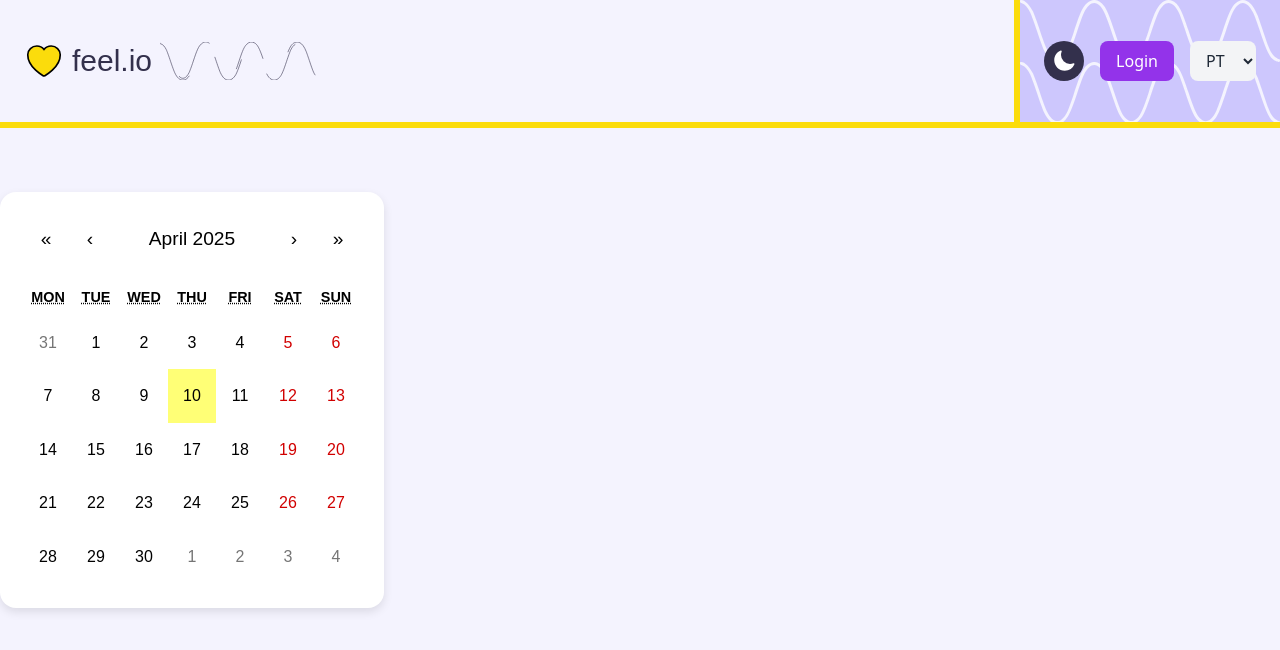
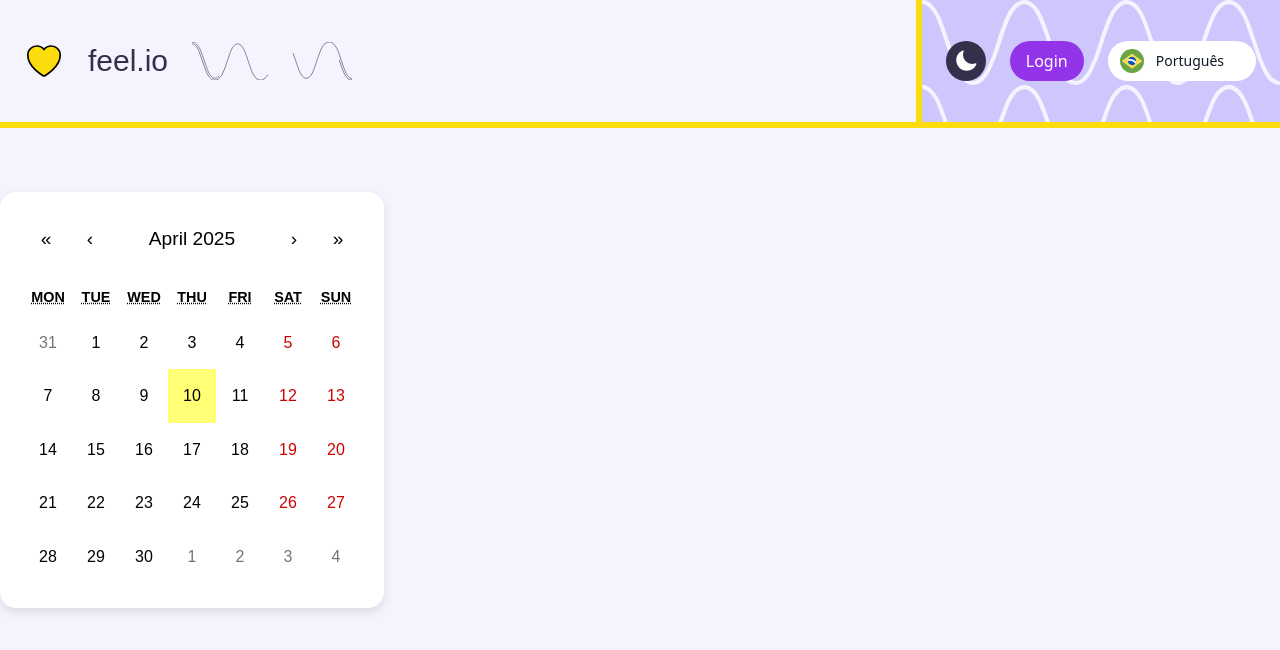
Before and after one commit to heliohachimine/feelio, a React (Vite) app in the folder frontend/: page / in a window 1280 px wide. Shown: the top 650 px of the page. Built offline with nearby package versions, Linux system fonts and the light colour scheme; no server answers.

Commit message:
feat(feel.io): create language selector

```diff
--- a/frontend/src/components/Header.jsx
+++ b/frontend/src/components/Header.jsx
@@ -1,9 +1,9 @@
 import { motion } from "framer-motion";
-import { Link } from "react-router-dom";
 import { useAuth } from "../context/AuthContext";
 
 import { MoonIcon, SunIcon, HeartIcon } from "@heroicons/react/24/solid";
 import WaveIcon from "../assets/waves.svg?react";
+import OptionMenu from "./OptionMenu";
 
 export default function Header({ onClickDarkMode, darkMode }) {
   const { user } = useAuth();
@@ -12,16 +12,16 @@ export default function Header({ onClickDarkMode, darkMode }) {
   return (
     <motion.header className="flex justify-between w-full min-h-[8rem] fixed top-0 border-b-6 border-main-yellow_500 bg-main-purple_100 dark:bg-main-purple_900 dark:border-main-purple_100">
       {/* Ícone à esquerda */}
-      <div className=" flex flex-row items-center gap-2 px-6 sm:pr-0">
+      <div className=" flex flex-row items-center gap-2 px-2 sm:pr-0 sm:gap-6 sm:pl-6">
         <HeartIcon className="w-10 h-10 text-main-yellow_500 stroke-utils-black dark:fill-none dark:stroke-main-yellow_200" />
         <h1 className="text-3xl font-dm text-main-purple_900 dark:text-main-yellow_200">
           feel.io
         </h1>
-        <WaveIcon className="animate-draw w-40 fill-none stroke-main-purple_900 stroke-20 [stroke-dasharray:5000] dark:stroke-main-yellow_200" />
+        <WaveIcon className="hidden animate-draw w-40 fill-none stroke-main-purple_900 stroke-20 [stroke-dasharray:5000] dark:stroke-main-yellow_200 sm:block" />
       </div>
 
       {/* Botões à direita */}
-      <div className="flex items-center gap-4 px-6 bg-main-purple_200 bg-waves border-l-6 border-main-yellow_500 dark:bg-main-purple_900 dark:border-main-purple_100">
+      <div className="flex items-center gap-2 px-2 bg-main-purple_200 bg-waves border-l-6 border-main-yellow_500 dark:bg-main-purple_900 dark:border-main-purple_100 sm:gap-6 sm:px-6">
         <button
           className="p-2 rounded-full text-sm bg-main-purple_900 dark:bg-main-yellow_200"
           onClick={() => onClickDarkMode(!darkMode)}
@@ -29,23 +29,10 @@ export default function Header({ onClickDarkMode, darkMode }) {
           {darkMode ? (
             <SunIcon className="h-6 w-6 text-utils-black" />
           ) : (
-            <MoonIcon className="h-6 w-6  text-utils-white"/>
+            <MoonIcon className="h-6 w-6  text-utils-white" />
           )}
         </button>
-        {!user && (
-          <Link to="/login">
-            <button className="px-4 py-2 bg-purple-600 text-white rounded-lg hover:bg-purple-700 transition">
-              Login
-            </button>
-          </Link>
-        )}
-
-        {/* Select de idioma */}
-        <select className="bg-gray-100 dark:bg-gray-800 text-gray-800 dark:text-white px-3 py-2 rounded-lg focus:outline-none">
-          <option value="pt">PT</option>
-          <option value="en">EN</option>
-          <option value="es">ES</option>
-        </select>
+        <OptionMenu user={user} />
       </div>
     </motion.header>
   );
--- a/frontend/src/components/LanguageSelector.jsx
+++ b/frontend/src/components/LanguageSelector.jsx
@@ -1,4 +1,6 @@
 import { useTranslation } from "react-i18next";
+import BRIcon from "../assets/icons/brazil.svg?react";
+import USIcon from "../assets/icons/united-states.svg?react";
 
 export default function LanguageSelector() {
   const { i18n } = useTranslation();
@@ -8,13 +10,29 @@ export default function LanguageSelector() {
   };
 
   return (
-    <select
-      onChange={handleChange}
-      value={i18n.language}
-      className="bg-white dark:bg-gray-800 border border-gray-300 dark:border-gray-600 text-gray-800 dark:text-white px-3 py-1 rounded-md focus:outline-none focus:ring focus:ring-purple-500"
-    >
-      <option value="pt">🇧🇷 Português</option>
-      <option value="en">🇺🇸 English</option>
-    </select>
+    // <select
+    //   onChange={handleChange}
+    //   value={i18n.language}
+    //   className="px-4 py-2 bg-white dark:bg-gray-800 border border-gray-300 dark:border-gray-600 text-gray-800 dark:text-white rounded-md focus:outline-none focus:ring focus:ring-main-purple_500"
+    // >
+    //   <option value="pt-BR" className="flex items-center gap-2 bg-waves">
+    //     Português
+    //   </option>
+    //   Select de idioma
+    // </select>
+    <div className="relative">
+      <button
+        type="button"
+        className="grid w-full cursor-default grid-cols-1 rounded-full bg-white py-2 pr-2 pl-3 text-left text-gray-900 outline-1 -outline-offset-1 outline-gray-300 focus:outline-2 focus:-outline-offset-2 focus:outline-indigo-600 sm:text-sm/6"
+        aria-haspopup="listbox"
+        aria-expanded="true"
+        aria-labelledby="listbox-label"
+      >
+        <span className="col-start-1 row-start-1 flex items-center gap-3 pr-6">
+          <BRIcon className="h-6 w-6"/>
+          <span className="hidden sm:block sm:truncate">Português</span>
+        </span>
+      </button>
+    </div>
   );
 }
--- /dev/null
+++ b/frontend/src/components/OptionMenu.jsx
@@ -0,0 +1,18 @@
+import { Link } from "react-router-dom";
+import LanguageSelector from "./LanguageSelector";
+
+export default function OptionMenu({ user }) {
+  return (
+    <div className="flex items-center gap-4 sm:gap-6">
+      {!user && (
+        <Link to="/login">
+          <button className="px-4 py-2 rounded-full bg-purple-600 text-white hover:bg-purple-700 transition">
+            Login
+          </button>
+        </Link>
+      )}
+
+      <LanguageSelector />
+    </div>
+  );
+}
```
Also changed, not shown: frontend/src/assets/icons/brazil.svg (added), frontend/src/assets/icons/united-states.svg (added).
